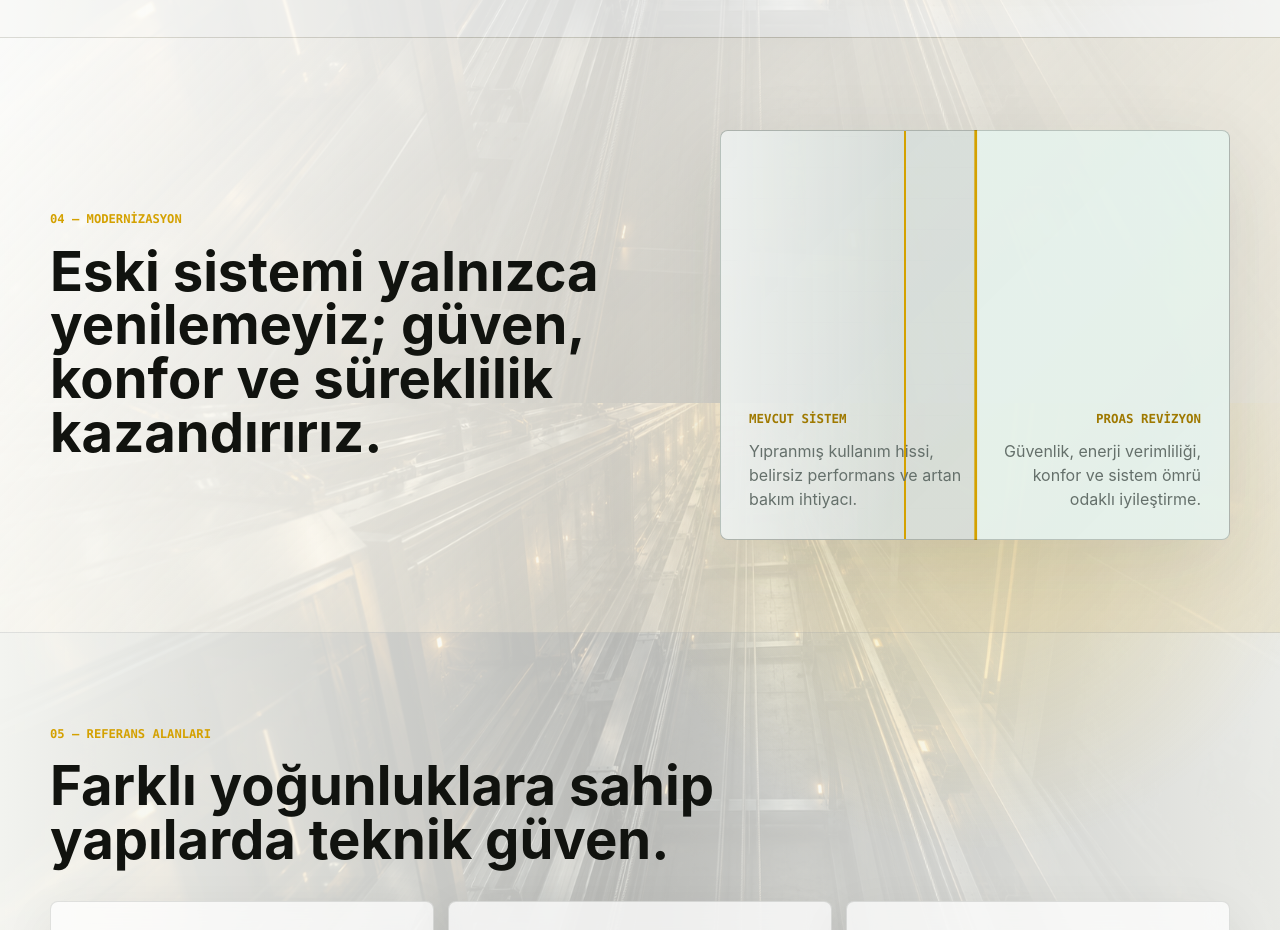
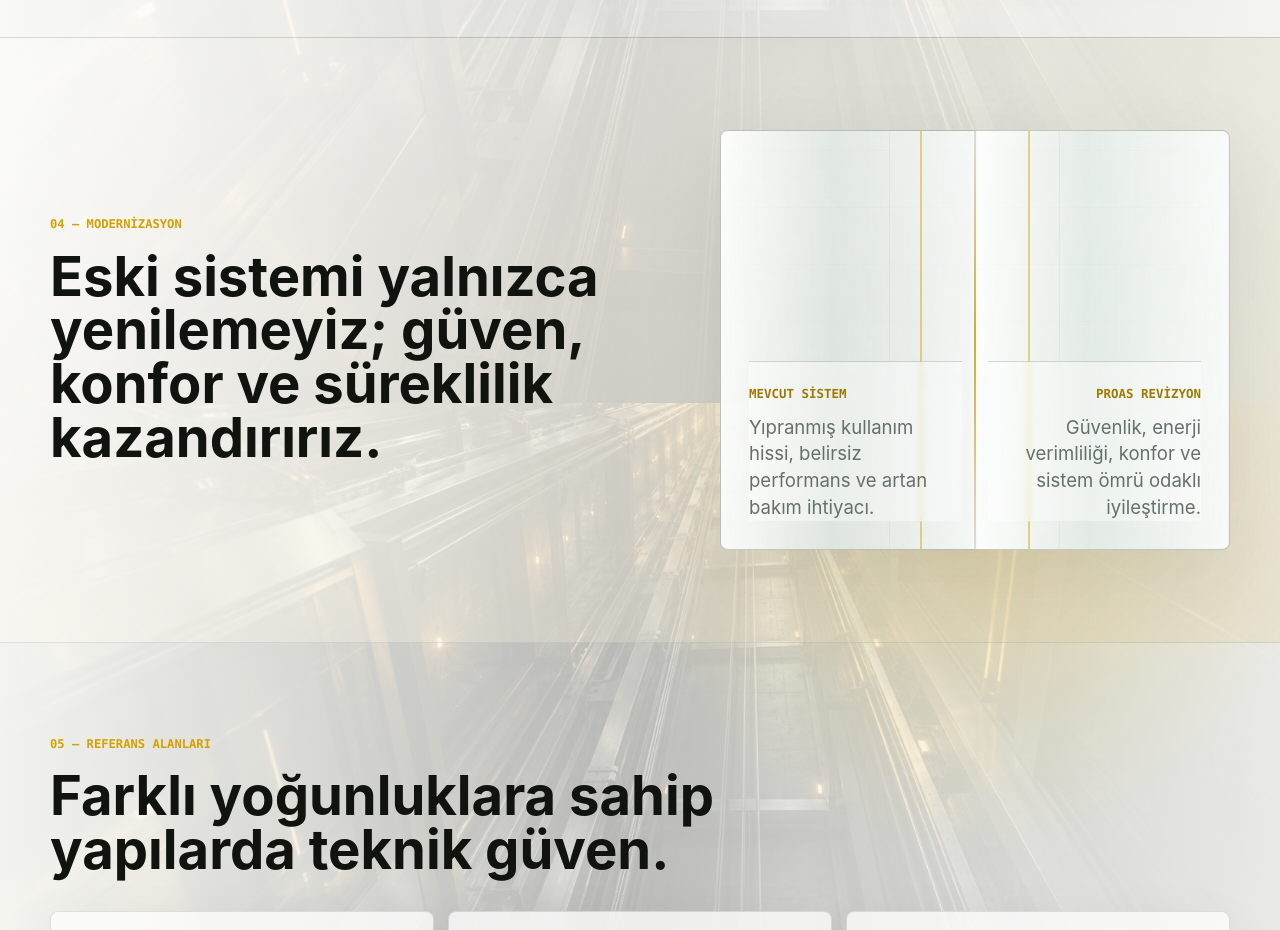
Before and after one commit to mucahits8/proas_asansor, a React (Vite) app: page / in a window 1280 px wide. Shown: the part 3597-4527 px from the top of the page. Built offline with nearby package versions, Linux system fonts and the light colour scheme.

Commit message:
Fix modernization elevator animation

```diff
--- a/src/main.tsx
+++ b/src/main.tsx
@@ -301,6 +301,15 @@ function App() {
             <h2>Eski sistemi yalnızca yenilemeyiz; güven, konfor ve süreklilik kazandırırız.</h2>
           </div>
           <div className="before-after" aria-label="Modernizasyon karşılaştırması">
+            <div className="modernization-track" aria-hidden="true">
+              <span />
+              <span />
+              <span />
+            </div>
+            <div className="modernization-doors" aria-hidden="true">
+              <span />
+              <span />
+            </div>
             <div className="before">
               <span>Mevcut Sistem</span>
               <p>Yıpranmış kullanım hissi, belirsiz performans ve artan bakım ihtiyacı.</p>
--- a/src/styles.css
+++ b/src/styles.css
@@ -1029,6 +1029,12 @@ a {
   background: linear-gradient(135deg, rgba(255, 255, 255, 0.62), color-mix(in srgb, var(--accent) 10%, transparent));
 }
 
+.lights-off .modernization {
+  background:
+    linear-gradient(135deg, rgba(12, 13, 11, 0.64), rgba(242, 183, 5, 0.09)),
+    rgba(7, 8, 7, 0.68);
+}
+
 .modernization-grid {
   display: grid;
   grid-template-columns: minmax(0, 0.9fr) minmax(360px, 0.75fr);
@@ -1038,13 +1044,13 @@ a {
 
 .before-after {
   position: relative;
-  min-height: 410px;
+  min-height: 420px;
   overflow: hidden;
   border: 1px solid var(--line-strong);
   border-radius: 8px;
   background:
-    linear-gradient(90deg, rgba(215, 222, 218, 0.92) 0 49.7%, var(--accent) 50% 50.4%, rgba(229, 241, 235, 0.96) 50.5% 100%),
-    repeating-linear-gradient(0deg, transparent 0 30px, rgba(17, 19, 15, 0.06) 31px);
+    linear-gradient(90deg, rgba(245, 248, 244, 0.72), rgba(220, 228, 223, 0.88) 49%, rgba(247, 250, 247, 0.96) 51%, rgba(230, 241, 235, 0.78)),
+    linear-gradient(180deg, rgba(255, 255, 255, 0.78), rgba(214, 224, 218, 0.48));
   box-shadow: var(--shadow);
 }
 
@@ -1052,16 +1058,95 @@ a {
   content: "";
   position: absolute;
   inset: 0;
-  width: calc(36% + var(--scroll-progress) * 38%);
-  background: linear-gradient(90deg, rgba(255, 255, 255, 0.5), transparent);
-  border-right: 2px solid var(--accent);
+  z-index: 1;
+  background:
+    linear-gradient(90deg, transparent 0 18%, rgba(255, 255, 255, 0.52) 32%, transparent 48%),
+    radial-gradient(circle at 50% 18%, color-mix(in srgb, var(--accent) 18%, transparent), transparent 24%);
+  mix-blend-mode: screen;
+  opacity: 0.64;
+  transform: translateX(-34%);
+  animation: modernization-scan 5.8s var(--ease-lift) infinite;
+  pointer-events: none;
+}
+
+.before-after::after {
+  content: "";
+  position: absolute;
+  top: 0;
+  bottom: 0;
+  left: 50%;
+  z-index: 2;
+  width: 2px;
+  background: linear-gradient(180deg, transparent, color-mix(in srgb, var(--accent) 82%, transparent), transparent);
+  box-shadow:
+    -54px 0 0 color-mix(in srgb, var(--accent) 46%, transparent),
+    54px 0 0 color-mix(in srgb, var(--accent) 46%, transparent);
+  transform: translateX(-50%);
+  pointer-events: none;
+}
+
+.modernization-track {
+  position: absolute;
+  inset: 0;
+  z-index: 0;
+  display: grid;
+  grid-template-columns: 1fr 1fr 1fr;
+  opacity: 0.55;
+  pointer-events: none;
+}
+
+.modernization-track span {
+  border-right: 1px solid var(--line);
+  background:
+    repeating-linear-gradient(0deg, transparent 0 56px, rgba(17, 19, 15, 0.06) 57px),
+    linear-gradient(180deg, rgba(255, 255, 255, 0.24), transparent 42%, rgba(255, 255, 255, 0.2));
+}
+
+.modernization-doors {
+  position: absolute;
+  inset: 0;
+  z-index: 1;
+  display: grid;
+  grid-template-columns: 1fr 1fr;
+  pointer-events: none;
+}
+
+.modernization-doors span {
+  background:
+    linear-gradient(90deg, rgba(255, 255, 255, 0.64), rgba(202, 214, 207, 0.34) 44%, rgba(255, 255, 255, 0.66)),
+    repeating-linear-gradient(0deg, transparent 0 84px, rgba(255, 255, 255, 0.26) 85px);
+  transition: transform 280ms var(--ease-door);
+  animation: modernization-door-pulse 5.8s var(--ease-door) infinite;
+}
+
+.modernization-doors span:first-child {
+  border-right: 1px solid rgba(17, 19, 15, 0.12);
+  transform-origin: left center;
+}
+
+.modernization-doors span:last-child {
+  border-left: 1px solid rgba(17, 19, 15, 0.12);
+  transform-origin: right center;
+}
+
+.before-after:hover .modernization-doors span:first-child {
+  transform: translateX(-22%);
+}
+
+.before-after:hover .modernization-doors span:last-child {
+  transform: translateX(22%);
 }
 
 .before,
 .after {
   position: absolute;
   bottom: 28px;
+  z-index: 3;
   width: 42%;
+  border-top: 1px solid color-mix(in srgb, var(--line-strong) 76%, transparent);
+  background: color-mix(in srgb, var(--panel-solid) 38%, transparent);
+  padding: 18px 0 0;
+  backdrop-filter: blur(3px);
 }
 
 .before {
@@ -1086,6 +1171,18 @@ a {
 .after p {
   margin: 10px 0 0;
   color: var(--muted);
+  font-size: clamp(1rem, 1.45vw, 1.16rem);
+  line-height: 1.45;
+}
+
+.lights-off .before,
+.lights-off .after {
+  background: rgba(255, 255, 255, 0.82);
+}
+
+.lights-off .before p,
+.lights-off .after p {
+  color: #46514a;
 }
 
 .reference-grid {
@@ -1222,6 +1319,43 @@ a {
   to {
     transform: translateX(var(--door-shift));
   }
+}
+
+@keyframes modernization-scan {
+  0%,
+  16% {
+    transform: translateX(-42%);
+    opacity: 0.22;
+  }
+  44%,
+  58% {
+    transform: translateX(0);
+    opacity: 0.68;
+  }
+  100% {
+    transform: translateX(42%);
+    opacity: 0.18;
+  }
+}
+
+@keyframes modernization-door-pulse {
+  0%,
+  18%,
+  100% {
+    transform: translateX(0);
+  }
+  48%,
+  62% {
+    transform: translateX(var(--door-nudge, 0));
+  }
+}
+
+.modernization-doors span:first-child {
+  --door-nudge: -8%;
+}
+
+.modernization-doors span:last-child {
+  --door-nudge: 8%;
 }
 
 @keyframes switch-door-left {
```
